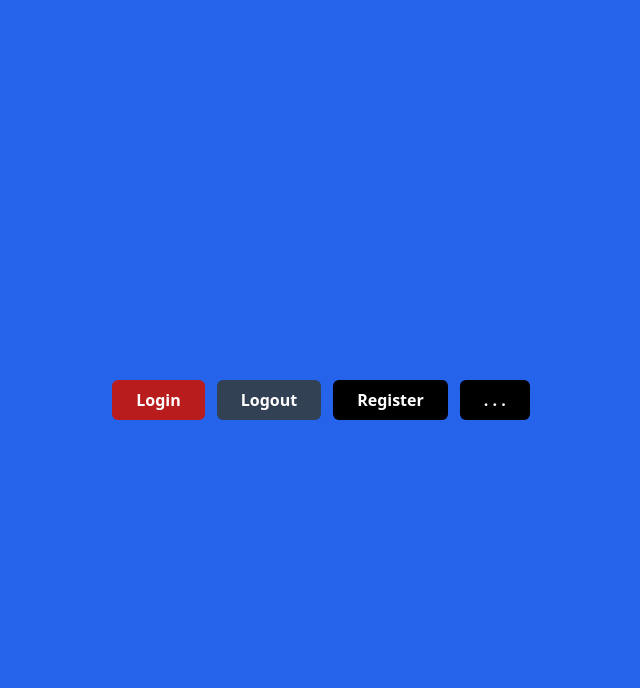
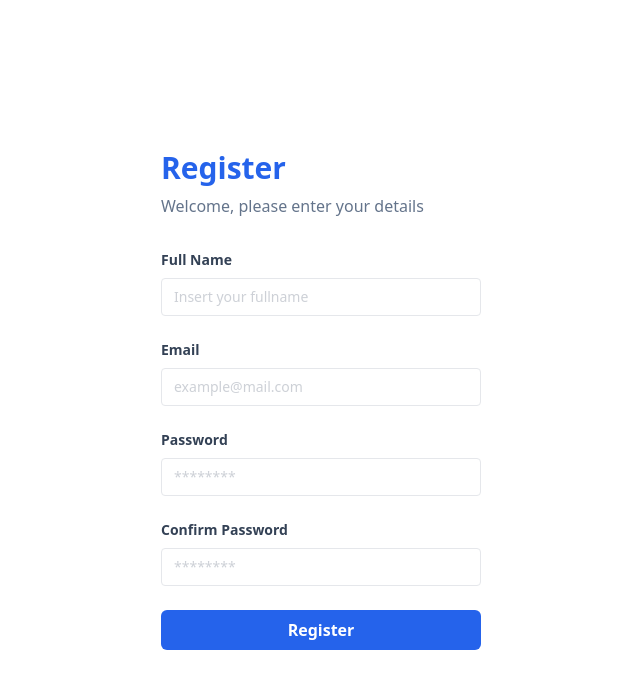
Before and after one commit to NashAliif/Latihan-1, a React (Vite) app in the folder my-react-app/: page /login in a window 1280 px wide. Shown: the top 688 px of the page, without its empty margins (319-959 px from the left). Built offline with nearby package versions, Linux system fonts and the light colour scheme.

Commit message:
atomic design implementatition

```diff
--- a/my-react-app/src/App.jsx
+++ b/my-react-app/src/App.jsx
@@ -1,16 +1,13 @@
 import React from "react";
-import Button from "./components/Elements/Button";
+// import LoginPage from "./pages/login";
+import RegisterPage from "./pages/register";
 
 function App() {
   return (
     <>
-      <div className="flex justify-center bg-blue-600 min-h-screen items-center">
-        <div className="flex gap-x-3">
-          <Button variant="bg-red-700">Login</Button>
-          <Button variant="bg-slate-700">Logout</Button>
-          <Button variant="bg-black">Register</Button>
-          <Button></Button>
-        </div>
+      <div className="flex justify-center min-h-screen items-center">
+        {/* <LoginPage /> */}
+        <RegisterPage />
       </div>
     </>
   );
--- a/my-react-app/src/components/Elements/Button/index.jsx
+++ b/my-react-app/src/components/Elements/Button/index.jsx
@@ -1,8 +1,8 @@
 const Button = (props) => {
-  const { variant = "bg-black", children = ". . ." } = props;
+  const { classname = "bg-black", children = ". . ." } = props;
   return (
     <button
-      className={`h-10 px-6 font-semibold rounded-md ${variant} text-white`}
+      className={`h-10 px-6 font-semibold rounded-md ${classname} text-white`}
       type="submit"
     >
       {children}
--- a/my-react-app/src/components/Elements/Input/Input.jsx
+++ b/my-react-app/src/components/Elements/Input/Input.jsx
@@ -0,0 +1,13 @@
+const Input = (props) => {
+  const { type, placeholder, name } = props;
+  return (
+    <input
+      type={type}
+      className="text-sm border rounded w-full py-2 px-3 text-slate-700 placeholder:opacity-50"
+      placeholder={placeholder}
+      name={name}
+    />
+  );
+};
+
+export default Input;
--- a/my-react-app/src/components/Elements/Input/Label.jsx
+++ b/my-react-app/src/components/Elements/Input/Label.jsx
@@ -0,0 +1,13 @@
+const Label = (props) => {
+  const { htmlFor, children } = props;
+  return (
+    <lable
+      htmlFor={htmlFor}
+      className="block text-slate-700 text-sm font-bold mb-2"
+    >
+      {children}
+    </lable>
+  );
+};
+
+export default Label;
--- a/my-react-app/src/components/Elements/Input/index.jsx
+++ b/my-react-app/src/components/Elements/Input/index.jsx
@@ -0,0 +1,14 @@
+import Label from "./Label";
+import Input from "./Input";
+
+const InputForm = (props) => {
+  const { label, name, htmlFor, type, placeholder } = props;
+  return (
+    <div className="mb-6">
+      <Label htmlFor={htmlFor}>{label}</Label>
+      <Input name={name} type={type} placeholder={placeholder} />
+    </div>
+  );
+};
+
+export default InputForm;
--- /dev/null
+++ b/my-react-app/src/components/Fragments/FormLogin.jsx
@@ -0,0 +1,26 @@
+import InputForm from "../Elements/Input/Index";
+import Button from "../Elements/Button";
+
+const FormLogin = () => {
+  return (
+    <form action="">
+      <InputForm
+        label="Email"
+        type="email"
+        name="email"
+        htmlFor="email"
+        placeholder="example@mail.com"
+      />
+      <InputForm
+        label="Password"
+        type="password"
+        name="password"
+        htmlFor="password"
+        placeholder="********"
+      />
+      <Button classname="bg-blue-600 w-full">Log In</Button>
+    </form>
+  );
+};
+
+export default FormLogin;
--- /dev/null
+++ b/my-react-app/src/components/Fragments/FormRegister.jsx
@@ -0,0 +1,40 @@
+import InputForm from "../Elements/Input/Index";
+import Button from "../Elements/Button";
+
+const FormRegister = () => {
+  return (
+    <form action="">
+      <InputForm
+        label="Full Name"
+        type="text"
+        name="fullname"
+        htmlFor="fullname"
+        placeholder="Insert your fullname"
+      />
+      <InputForm
+        label="Email"
+        type="email"
+        name="email"
+        htmlFor="email"
+        placeholder="example@mail.com"
+      />
+      <InputForm
+        label="Password"
+        type="password"
+        name="password"
+        htmlFor="password"
+        placeholder="********"
+      />
+      <InputForm
+        label="Confirm Password"
+        type="password"
+        name="confirmPassword"
+        htmlFor="confirmPassword"
+        placeholder="********"
+      />
+      <Button classname="bg-blue-600 w-full">Register</Button>
+    </form>
+  );
+};
+
+export default FormRegister;
--- /dev/null
+++ b/my-react-app/src/components/Layouts/AuthLayout.jsx
@@ -0,0 +1,14 @@
+const AuthLayout = (props) => {
+  const { children, title } = props;
+  return (
+    <div className="w-full max-w-xs">
+      <h1 className="text-3xl font-bold mb-2 text-blue-600">{title}</h1>
+      <p className="font-medium text-slate-500 mb-8">
+        Welcome, please enter your details
+      </p>
+      {children}
+    </div>
+  );
+};
+
+export default AuthLayout;
--- /dev/null
+++ b/my-react-app/src/pages/login.jsx
@@ -0,0 +1,12 @@
+import FormLogin from "../components/Fragments/FormLogin";
+import AuthLayout from "../components/Layouts/AuthLayout";
+
+const LoginPage = () => {
+  return (
+    <AuthLayout title="Login">
+      <FormLogin />
+    </AuthLayout>
+  );
+};
+
+export default LoginPage;
--- /dev/null
+++ b/my-react-app/src/pages/register.jsx
@@ -0,0 +1,12 @@
+import FormRegister from "../components/Fragments/FormRegister";
+import AuthLayout from "../components/Layouts/AuthLayout";
+
+const RegisterPage = () => {
+  return (
+    <AuthLayout title="Register">
+      <FormRegister />
+    </AuthLayout>
+  );
+};
+
+export default RegisterPage;
```
